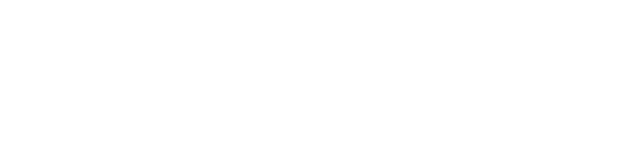
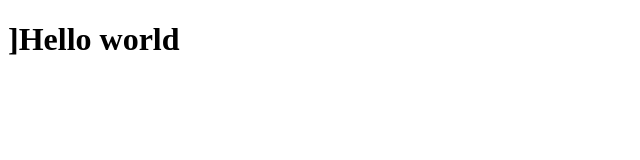
Before and after one commit to mokeshmokesh86-create/task_git, a website: page new.html in a window 1280 px wide. Shown: the whole page, without its empty margins (0-640 px from the left). Drawn offline with Linux system fonts and the light colour scheme.

Commit message:
web file

```diff
--- a/new.html
+++ b/new.html
@@ -6,6 +6,6 @@
     <title>Document</title>
 </head>
 <body>
-
+    <h1>]Hello world</h1>
 </body>
 </html>
```
